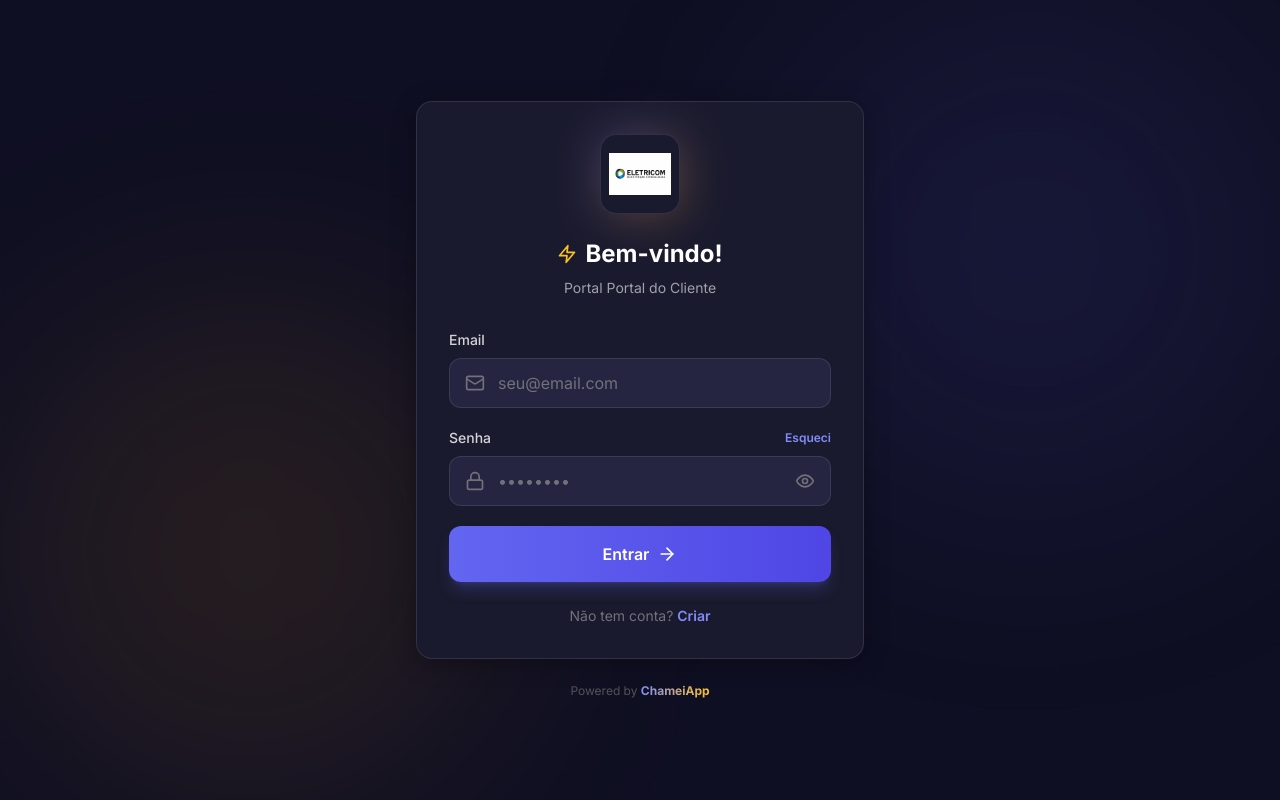
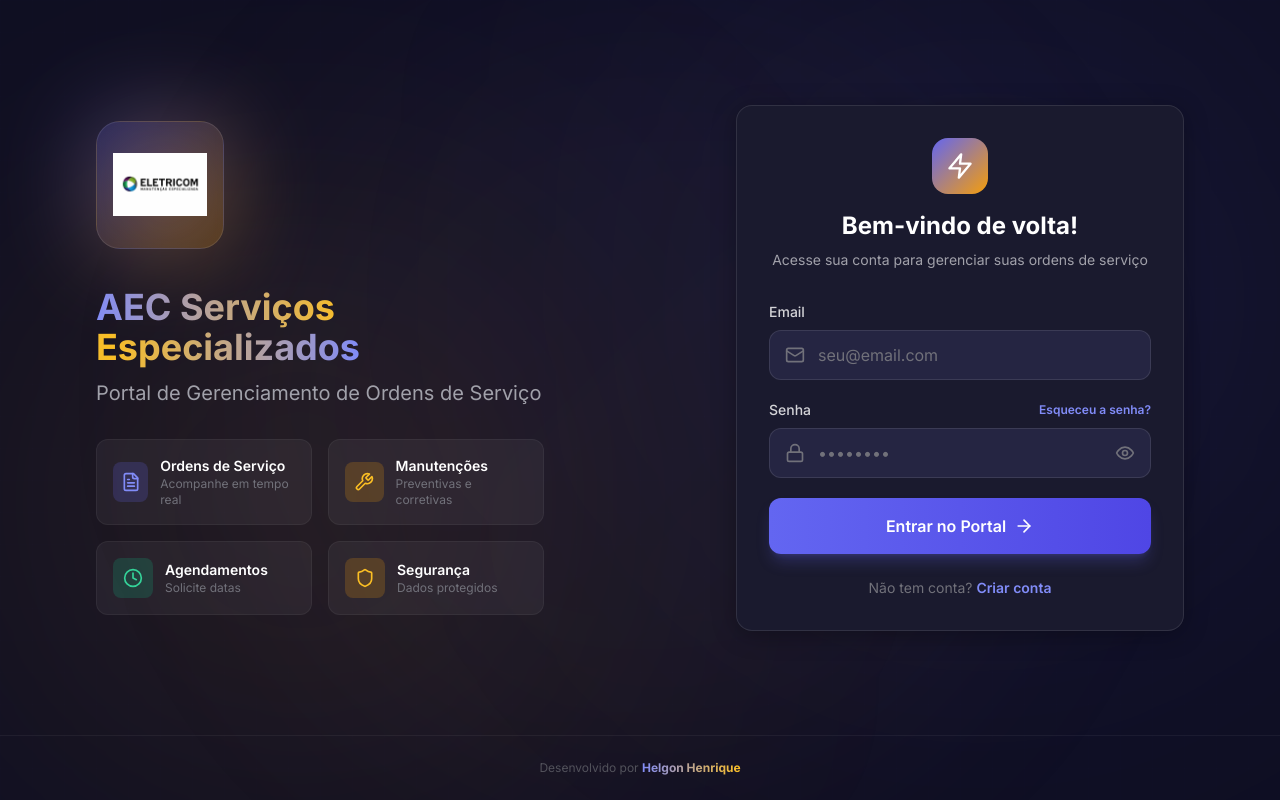
Before and after one commit to Helgonhc/chameiapp-portal, a Next.js app: page /login in a window 1280 px wide. Built offline with nearby package versions, Linux system fonts and the light colour scheme; no server answers; the database is empty.

Commit message:
feat: redesign login page with AEC branding and developer credit

```diff
--- a/app/login/page.tsx
+++ b/app/login/page.tsx
@@ -1,74 +1,124 @@
-'use client'
+'use client';
 
-import { useState, useEffect } from 'react'
-import { useRouter } from 'next/navigation'
-import { supabase } from '@/lib/supabase'
-import Image from 'next/image'
-import { Eye, EyeOff, Mail, Lock, ArrowRight, Sparkles, Zap } from 'lucide-react'
+import { useState, useEffect } from 'react';
+import { useRouter } from 'next/navigation';
+import { supabase } from '@/lib/supabase';
+import Image from 'next/image';
+import { Eye, EyeOff, Mail, Lock, ArrowRight, Sparkles, Zap, Shield, Clock, FileText, Wrench } from 'lucide-react';
 
 interface ClientBranding {
-  name: string
-  company_name: string
-  logo_url: string | null
-  primary_color: string
-  portal_welcome_message: string | null
+  name: string;
+  company_name: string;
+  logo_url: string | null;
+  primary_color: string;
+  portal_welcome_message: string | null;
 }
 
 export default function LoginPage() {
-  const router = useRouter()
-  const [email, setEmail] = useState('')
-  const [password, setPassword] = useState('')
-  const [showPassword, setShowPassword] = useState(false)
-  const [loading, setLoading] = useState(false)
-  const [error, setError] = useState('')
-  const [success, setSuccess] = useState('')
-  const [showResetPassword, setShowResetPassword] = useState(false)
-  const [resetEmail, setResetEmail] = useState('')
-  const [resetLoading, setResetLoading] = useState(false)
-  const [branding, setBranding] = useState<ClientBranding | null>(null)
-  const [loadingBranding, setLoadingBranding] = useState(true)
+  const router = useRouter();
+  const [email, setEmail] = useState('');
+  const [password, setPassword] = useState('');
+  const [showPassword, setShowPassword] = useState(false);
+  const [loading, setLoading] = useState(false);
+  const [error, setError] = useState('');
+  const [success, setSuccess] = useState('');
+  const [showResetPassword, setShowResetPassword] = useState(false);
+  const [resetEmail, setResetEmail] = useState('');
+  const [resetLoading, setResetLoading] = useState(false);
+  const [branding, setBranding] = useState<ClientBranding | null>(null);
+  const [loadingBranding, setLoadingBranding] = useState(true);
 
-  useEffect(() => { loadClientBranding() }, [])
+  useEffect(() => {
+    loadClientBranding();
+  }, []);
 
   async function loadClientBranding() {
     try {
-      const { data, error } = await supabase.from('clients')
+      const { data, error } = await supabase
+        .from('clients')
         .select('name, company_name, logo_url, primary_color, portal_welcome_message')
-        .eq('is_active', true).eq('portal_enabled', true).limit(1).single()
+        .eq('is_active', true)
+        .eq('portal_enabled', true)
+        .limit(1)
+        .single();
       if (error) {
-        setBranding({ name: process.env.NEXT_PUBLIC_CLIENT_NAME || 'Portal do Cliente', company_name: process.env.NEXT_PUBLIC_CLIENT_NAME || 'Portal do Cliente',
-          logo_url: `/logos/${process.env.NEXT_PUBLIC_CLIENT_LOGO || 'client-logo.png'}`, primary_color: `#${process.env.NEXT_PUBLIC_CLIENT_COLOR || '6366f1'}`, portal_welcome_message: null })
-      } else { setBranding(data) }
-    } catch (error) { console.error('Erro ao carregar branding:', error) }
-    finally { setLoadingBranding(false) }
+        setBranding({
+          name: process.env.NEXT_PUBLIC_CLIENT_NAME || 'Portal do Cliente',
+          company_name: process.env.NEXT_PUBLIC_CLIENT_NAME || 'Portal do Cliente',
+          logo_url: `/logos/${process.env.NEXT_PUBLIC_CLIENT_LOGO || 'client-logo.png'}`,
+          primary_color: `#${process.env.NEXT_PUBLIC_CLIENT_COLOR || '6366f1'}`,
+          portal_welcome_message: null,
+        });
+      } else {
+        setBranding(data);
+      }
+    } catch (error) {
+      console.error('Erro ao carregar branding:', error);
+    } finally {
+      setLoadingBranding(false);
+    }
   }
 
   async function handleLogin(e: React.FormEvent) {
-    e.preventDefault(); setLoading(true); setError('')
+    e.preventDefault();
+    setLoading(true);
+    setError('');
     try {
-      const { data, error } = await supabase.auth.signInWithPassword({ email, password })
-      if (error) throw error
-      const { data: profile } = await supabase.from('profiles').select('role, client_id, is_active').eq('id', data.user.id).single()
-      if (profile?.role !== 'client') { await supabase.auth.signOut(); throw new Error('Acesso negado. Este portal é apenas para clientes.') }
-      if (profile.is_active === false) { await supabase.auth.signOut(); throw new Error('Sua conta está desativada.') }
+      const { data, error } = await supabase.auth.signInWithPassword({ email, password });
+      if (error) throw error;
+      const { data: profile } = await supabase
+        .from('profiles')
+        .select('role, client_id, is_active')
+        .eq('id', data.user.id)
+        .single();
+      if (profile?.role !== 'client') {
+        await supabase.auth.signOut();
+        throw new Error('Acesso negado. Este portal é apenas para clientes.');
+      }
+      if (profile.is_active === false) {
+        await supabase.auth.signOut();
+        throw new Error('Sua conta está desativada.');
+      }
       if (profile.client_id) {
-        const { data: client } = await supabase.from('clients').select('portal_blocked, portal_blocked_reason').eq('id', profile.client_id).single()
-        if (client?.portal_blocked) { await supabase.auth.signOut(); throw new Error(client.portal_blocked_reason || 'Acesso bloqueado.') }
+        const { data: client } = await supabase
+          .from('clients')
+          .select('portal_blocked, portal_blocked_reason')
+          .eq('id', profile.client_id)
+          .single();
+        if (client?.portal_blocked) {
+          await supabase.auth.signOut();
+          throw new Error(client.portal_blocked_reason || 'Acesso bloqueado.');
         }
-      router.push('/dashboard')
-    } catch (error: any) { setError(error.message) }
-    finally { setLoading(false) }
+      }
+      router.push('/dashboard');
+    } catch (error: any) {
+      setError(error.message);
+    } finally {
+      setLoading(false);
+    }
   }
 
   async function handleResetPassword(e: React.FormEvent) {
-    e.preventDefault(); setResetLoading(true); setError(''); setSuccess('')
+    e.preventDefault();
+    setResetLoading(true);
+    setError('');
+    setSuccess('');
     try {
-      const { error } = await supabase.auth.resetPasswordForEmail(resetEmail, { redirectTo: `${window.location.origin}/reset-password` })
-      if (error) throw error
-      setSuccess('Email enviado! Verifique sua caixa.'); setResetEmail('')
-      setTimeout(() => { setShowResetPassword(false); setSuccess('') }, 3000)
-    } catch (error: any) { setError(error.message) }
-    finally { setResetLoading(false) }
+      const { error } = await supabase.auth.resetPasswordForEmail(resetEmail, {
+        redirectTo: `${window.location.origin}/reset-password`,
+      });
+      if (error) throw error;
+      setSuccess('Email enviado! Verifique sua caixa.');
+      setResetEmail('');
+      setTimeout(() => {
+        setShowResetPassword(false);
+        setSuccess('');
+      }, 3000);
+    } catch (error: any) {
+      setError(error.message);
+    } finally {
+      setResetLoading(false);
+    }
   }
 
   if (loadingBranding) {
@@ -76,95 +126,252 @@ export default function LoginPage() {
       <div className="min-h-screen flex items-center justify-center bg-background">
         <div className="w-12 h-12 border-4 border-primary-500/20 border-t-primary-500 rounded-full animate-spin"></div>
       </div>
-    )
+    );
   }
 
   return (
-    <div className="min-h-screen flex flex-col items-center justify-center bg-background px-4 py-8 relative overflow-hidden">
+    <div className="min-h-screen flex flex-col bg-background relative overflow-hidden">
       {/* Background Effects */}
-      <div className="absolute inset-0 bg-grid opacity-30"></div>
-      <div className="absolute top-0 right-0 w-[500px] h-[500px] bg-primary-500/10 rounded-full blur-[120px]"></div>
-      <div className="absolute bottom-0 left-0 w-[500px] h-[500px] bg-accent-500/10 rounded-full blur-[120px]"></div>
+      <div className="absolute inset-0 bg-grid opacity-20"></div>
+      <div className="absolute top-0 right-0 w-[600px] h-[600px] bg-primary-500/10 rounded-full blur-[150px]"></div>
+      <div className="absolute bottom-0 left-0 w-[600px] h-[600px] bg-accent-500/10 rounded-full blur-[150px]"></div>
+      <div className="absolute top-1/2 left-1/2 -translate-x-1/2 -translate-y-1/2 w-[800px] h-[800px] bg-gradient-to-br from-primary-500/5 to-accent-500/5 rounded-full blur-[100px]"></div>
 
-      <div className="max-w-md w-full relative z-10">
-        <div className="card p-8 border border-white/10">
-          {/* Header */}
-          <div className="text-center mb-8">
-            {branding?.logo_url && (
-              <div className="relative w-20 h-20 mx-auto mb-6">
-                <div className="absolute inset-0 bg-gradient-to-br from-primary-500 to-accent-500 rounded-2xl blur-xl opacity-40"></div>
-                <div className="relative w-full h-full rounded-2xl p-3 flex items-center justify-center border border-white/10" style={{ backgroundColor: '#1a1a2e' }}>
-                  <Image src={branding.logo_url} alt={branding.name} fill className="object-contain p-2" priority />
+      {/* Main Content */}
+      <div className="flex-1 flex flex-col lg:flex-row relative z-10">
+        {/* Left Side - Branding */}
+        <div className="lg:w-1/2 flex flex-col items-center justify-center p-8 lg:p-16">
+          <div className="max-w-md w-full text-center lg:text-left">
+            {/* Company Logo/Icon */}
+            <div className="mb-8">
+              <div className="relative inline-block">
+                <div className="absolute inset-0 bg-gradient-to-br from-primary-500 to-accent-500 rounded-3xl blur-2xl opacity-40 scale-110"></div>
+                <div className="relative w-24 h-24 lg:w-32 lg:h-32 rounded-3xl bg-gradient-to-br from-primary-500/20 to-accent-500/20 border border-white/10 flex items-center justify-center backdrop-blur-sm">
+                  {branding?.logo_url ? (
+                    <Image
+                      src={branding.logo_url}
+                      alt={branding.name}
+                      fill
+                      className="object-contain p-4"
+                      priority
+                    />
+                  ) : (
+                    <Zap className="w-12 h-12 lg:w-16 lg:h-16 text-primary-400" />
+                  )}
                 </div>
               </div>
-            )}
-            <div className="flex items-center justify-center gap-2 mb-2">
-              <Zap className="w-5 h-5 text-accent-400" />
-              <h1 className="text-2xl font-bold text-white">Bem-vindo!</h1>
             </div>
-            <p className="text-zinc-400 text-sm">{branding?.portal_welcome_message || `Portal ${branding?.name}`}</p>
+
+            {/* Company Name */}
+            <h1 className="text-3xl lg:text-4xl font-bold text-white mb-3">
+              <span className="bg-gradient-to-r from-primary-400 via-accent-400 to-primary-400 bg-clip-text text-transparent">
+                AEC Serviços Especializados
+              </span>
+            </h1>
+
+            {/* Tagline */}
+            <p className="text-lg lg:text-xl text-zinc-400 mb-8">
+              Portal de Gerenciamento de Ordens de Serviço
+            </p>
+
+            {/* Features */}
+            <div className="hidden lg:grid grid-cols-2 gap-4 mt-8">
+              <div className="flex items-center gap-3 p-4 rounded-xl bg-white/5 border border-white/5">
+                <div className="w-10 h-10 rounded-lg bg-primary-500/20 flex items-center justify-center">
+                  <FileText className="w-5 h-5 text-primary-400" />
+                </div>
+                <div>
+                  <p className="text-sm font-semibold text-white">Ordens de Serviço</p>
+                  <p className="text-xs text-zinc-500">Acompanhe em tempo real</p>
+                </div>
+              </div>
+              <div className="flex items-center gap-3 p-4 rounded-xl bg-white/5 border border-white/5">
+                <div className="w-10 h-10 rounded-lg bg-accent-500/20 flex items-center justify-center">
+                  <Wrench className="w-5 h-5 text-accent-400" />
+                </div>
+                <div>
+                  <p className="text-sm font-semibold text-white">Manutenções</p>
+                  <p className="text-xs text-zinc-500">Preventivas e corretivas</p>
+                </div>
+              </div>
+              <div className="flex items-center gap-3 p-4 rounded-xl bg-white/5 border border-white/5">
+                <div className="w-10 h-10 rounded-lg bg-emerald-500/20 flex items-center justify-center">
+                  <Clock className="w-5 h-5 text-emerald-400" />
+                </div>
+                <div>
+                  <p className="text-sm font-semibold text-white">Agendamentos</p>
+                  <p className="text-xs text-zinc-500">Solicite datas</p>
+                </div>
+              </div>
+              <div className="flex items-center gap-3 p-4 rounded-xl bg-white/5 border border-white/5">
+                <div className="w-10 h-10 rounded-lg bg-amber-500/20 flex items-center justify-center">
+                  <Shield className="w-5 h-5 text-amber-400" />
+                </div>
+                <div>
+                  <p className="text-sm font-semibold text-white">Segurança</p>
+                  <p className="text-xs text-zinc-500">Dados protegidos</p>
+                </div>
+              </div>
+            </div>
+          </div>
+        </div>
+
+        {/* Right Side - Login Form */}
+        <div className="lg:w-1/2 flex items-center justify-center p-8">
+          <div className="max-w-md w-full">
+            <div className="card p-8 border border-white/10 backdrop-blur-xl bg-surface/80">
+              {/* Form Header */}
+              <div className="text-center mb-8">
+                <div className="inline-flex items-center justify-center w-14 h-14 rounded-2xl bg-gradient-to-br from-primary-500 to-accent-500 mb-4">
+                  <Zap className="w-7 h-7 text-white" />
+                </div>
+                <h2 className="text-2xl font-bold text-white mb-2">Bem-vindo de volta!</h2>
+                <p className="text-zinc-400 text-sm">
+                  {branding?.portal_welcome_message || 'Acesse sua conta para gerenciar suas ordens de serviço'}
+                </p>
               </div>
 
               {!showResetPassword ? (
                 <form onSubmit={handleLogin} className="space-y-5">
-              {error && <div className="info-box info-box-red"><p className="text-sm font-medium whitespace-pre-line">{error}</p></div>}
+                  {error && (
+                    <div className="info-box info-box-red">
+                      <p className="text-sm font-medium whitespace-pre-line">{error}</p>
+                    </div>
+                  )}
 
                   <div>
                     <label className="form-label">Email</label>
                     <div className="relative">
                       <Mail className="absolute left-4 top-1/2 -translate-y-1/2 w-5 h-5 text-zinc-500" />
-                  <input type="email" value={email} onChange={(e) => setEmail(e.target.value)} required className="form-input pl-12" placeholder="seu@email.com" />
+                      <input
+                        type="email"
+                        value={email}
+                        onChange={(e) => setEmail(e.target.value)}
+                        required
+                        className="form-input pl-12"
+                        placeholder="seu@email.com"
+                      />
                     </div>
                   </div>
 
                   <div>
                     <div className="flex items-center justify-between mb-2">
                       <label className="form-label mb-0">Senha</label>
-                  <button type="button" onClick={() => setShowResetPassword(true)} className="text-xs text-primary-400 font-semibold hover:text-primary-300 transition-colors">Esqueci</button>
+                      <button
+                        type="button"
+                        onClick={() => setShowResetPassword(true)}
+                        className="text-xs text-primary-400 font-semibold hover:text-primary-300 transition-colors"
+                      >
+                        Esqueceu a senha?
+                      </button>
                     </div>
                     <div className="relative">
                       <Lock className="absolute left-4 top-1/2 -translate-y-1/2 w-5 h-5 text-zinc-500" />
-                  <input type={showPassword ? 'text' : 'password'} value={password} onChange={(e) => setPassword(e.target.value)} required className="form-input pl-12 pr-12" placeholder="••••••••" />
-                  <button type="button" onClick={() => setShowPassword(!showPassword)} className="absolute right-4 top-1/2 -translate-y-1/2 text-zinc-500 hover:text-zinc-300 transition-colors">
+                      <input
+                        type={showPassword ? 'text' : 'password'}
+                        value={password}
+                        onChange={(e) => setPassword(e.target.value)}
+                        required
+                        className="form-input pl-12 pr-12"
+                        placeholder="••••••••"
+                      />
+                      <button
+                        type="button"
+                        onClick={() => setShowPassword(!showPassword)}
+                        className="absolute right-4 top-1/2 -translate-y-1/2 text-zinc-500 hover:text-zinc-300 transition-colors"
+                      >
                         {showPassword ? <EyeOff className="w-5 h-5" /> : <Eye className="w-5 h-5" />}
                       </button>
                     </div>
                   </div>
 
-              <button type="submit" disabled={loading} className="btn-primary w-full flex items-center justify-center gap-2 py-4">
-                {loading ? <div className="w-5 h-5 border-2 border-white/30 border-t-white rounded-full animate-spin"></div> : <><span>Entrar</span><ArrowRight className="w-5 h-5" /></>}
+                  <button
+                    type="submit"
+                    disabled={loading}
+                    className="btn-primary w-full flex items-center justify-center gap-2 py-4 text-base font-semibold"
+                  >
+                    {loading ? (
+                      <div className="w-5 h-5 border-2 border-white/30 border-t-white rounded-full animate-spin"></div>
+                    ) : (
+                      <>
+                        <span>Entrar no Portal</span>
+                        <ArrowRight className="w-5 h-5" />
+                      </>
+                    )}
                   </button>
                 </form>
               ) : (
                 <form onSubmit={handleResetPassword} className="space-y-5">
                   {error && <div className="info-box info-box-red text-sm">{error}</div>}
-              {success && <div className="info-box info-box-green text-sm flex items-center gap-2"><Sparkles className="w-4 h-4" />{success}</div>}
+                  {success && (
+                    <div className="info-box info-box-green text-sm flex items-center gap-2">
+                      <Sparkles className="w-4 h-4" />
+                      {success}
+                    </div>
+                  )}
                   <div>
                     <h2 className="text-xl font-bold text-white mb-2">Redefinir Senha</h2>
-                <p className="text-sm text-zinc-400 mb-4">Digite seu email para receber o link.</p>
+                    <p className="text-sm text-zinc-400 mb-4">
+                      Digite seu email para receber o link de redefinição.
+                    </p>
                   </div>
                   <div className="relative">
                     <Mail className="absolute left-4 top-1/2 -translate-y-1/2 w-5 h-5 text-zinc-500" />
-                <input type="email" value={resetEmail} onChange={(e) => setResetEmail(e.target.value)} required className="form-input pl-12" placeholder="seu@email.com" />
+                    <input
+                      type="email"
+                      value={resetEmail}
+                      onChange={(e) => setResetEmail(e.target.value)}
+                      required
+                      className="form-input pl-12"
+                      placeholder="seu@email.com"
+                    />
                   </div>
                   <div className="flex gap-3">
-                <button type="button" onClick={() => { setShowResetPassword(false); setError(''); setSuccess('') }} className="btn-secondary flex-1">Voltar</button>
-                <button type="submit" disabled={resetLoading} className="btn-primary flex-1">{resetLoading ? 'Enviando...' : 'Enviar'}</button>
+                    <button
+                      type="button"
+                      onClick={() => {
+                        setShowResetPassword(false);
+                        setError('');
+                        setSuccess('');
+                      }}
+                      className="btn-secondary flex-1"
+                    >
+                      Voltar
+                    </button>
+                    <button type="submit" disabled={resetLoading} className="btn-primary flex-1">
+                      {resetLoading ? 'Enviando...' : 'Enviar Link'}
+                    </button>
                   </div>
                 </form>
               )}
 
               {!showResetPassword && (
                 <div className="mt-6 text-center">
-              <p className="text-sm text-zinc-500">Não tem conta? <button onClick={() => router.push('/register')} className="text-primary-400 font-semibold hover:text-primary-300 transition-colors">Criar</button></p>
+                  <p className="text-sm text-zinc-500">
+                    Não tem conta?{' '}
+                    <button
+                      onClick={() => router.push('/register')}
+                      className="text-primary-400 font-semibold hover:text-primary-300 transition-colors"
+                    >
+                      Criar conta
+                    </button>
+                  </p>
                 </div>
               )}
             </div>
-
-        <div className="mt-6 text-center">
-          <p className="text-xs text-zinc-600">Powered by <span className="font-bold bg-gradient-to-r from-primary-400 to-accent-400 bg-clip-text text-transparent">ChameiApp</span></p>
           </div>
         </div>
       </div>
-  )
+
+      {/* Footer */}
+      <footer className="relative z-10 py-6 text-center border-t border-white/5">
+        <p className="text-xs text-zinc-600">
+          Desenvolvido por{' '}
+          <span className="font-bold bg-gradient-to-r from-primary-400 to-accent-400 bg-clip-text text-transparent">
+            Helgon Henrique
+          </span>
+        </p>
+      </footer>
+    </div>
+  );
 }
```
Lines whose indentation alone changed are shown as unchanged.
